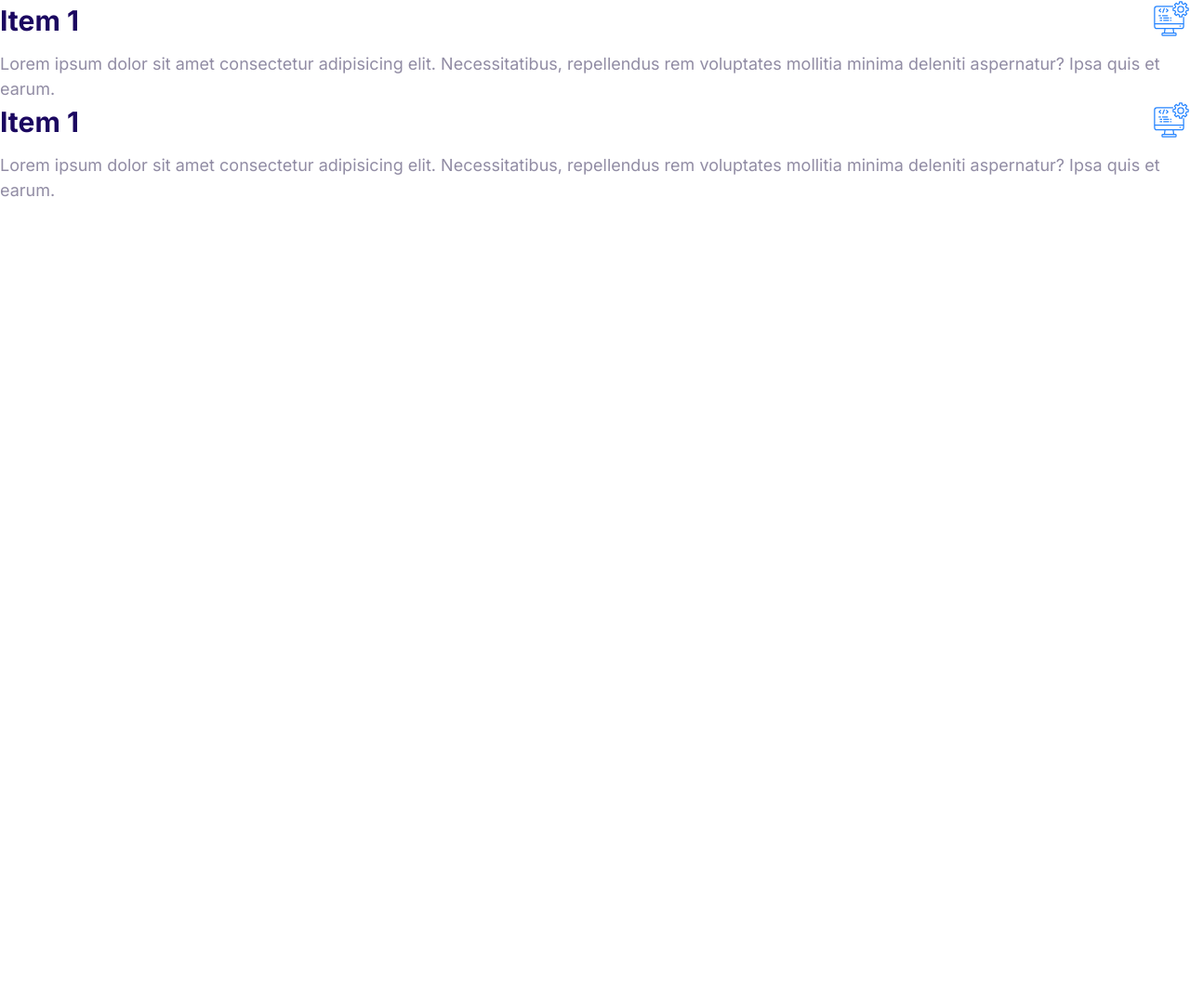
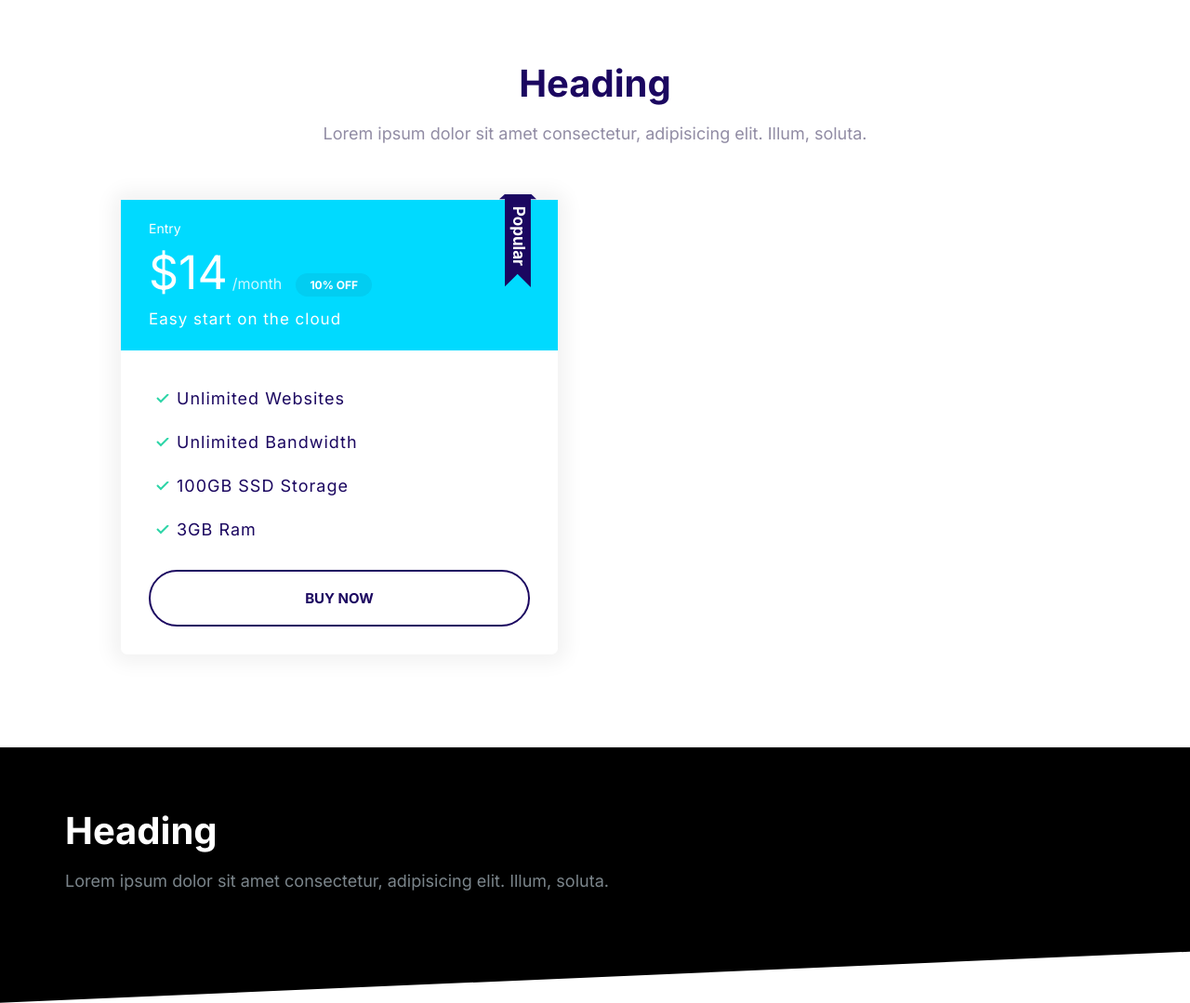
Before and after one commit to caiudias/cursomosh, a plain HTML site: page index.html in a window 1280 px wide. Shown: the whole page at 93% size. Before the commit the page ends 800 px from the top, so only its background shows below. Drawn offline with Linux system fonts and the light colour scheme.

Commit message:
sorted blocks

```diff
--- a/css/styles.css
+++ b/css/styles.css
@@ -472,3 +472,33 @@ a {
   max-height: 100vh;
   opacity: 1;
 }
+/*Blocks*/
+.block {
+  --padding-vertical: 6rem;
+  padding: var(--padding-vertical) 2rem;
+}
+.block__header {
+  text-align: center;
+}
+.block__heading {
+  margin-top: 0;
+}
+.block--dark {
+  background: #000;
+  color: #7b858b;
+}
+.block--dark .block__heading {
+  color: #fff;
+}
+.block--skewed-right {
+  padding-bottom: calc(var(--padding-vertical) + 4rem);
+  clip-path: polygon(0 0, 100% 0, 100% 100%, 0 80%);
+}
+.block--skewed-left {
+  padding-bottom: calc(var(--padding-vertical) + 4rem);
+  clip-path: polygon(0 0, 100% 0, 100% 80%, 0 100%);
+}
+.container {
+  max-width: 1140px;
+  margin: 0 auto;
+}
--- a/index.html
+++ b/index.html
@@ -15,34 +15,47 @@
     <link rel="stylesheet" href="css/styles.css" />
   </head>
   <body>
-    <div class="collapsible collapsible--expanded">
-      <header class="collapsible__header">
-        <h2 class="collapsible__heading">Item 1</h2>
-        <svg class="icon icon--primary collapsible__chevron">
-          <!---sprite for chevron is not working as in the course. used computer sprite to see the code working-->
-          <use xlink:href="images/sprite.svg#computer"></use>
-        </svg>
+    <section class="block container">
+      <header class="block__header">
+        <h2 class="block__heading">Heading</h2>
+        <p>
+          Lorem ipsum dolor sit amet consectetur, adipisicing elit. Illum,
+          soluta.
+        </p>
       </header>
-      <div class="collapsible__content">
-        Lorem ipsum dolor sit amet consectetur adipisicing elit. Necessitatibus,
-        repellendus rem voluptates mollitia minima deleniti aspernatur? Ipsa
-        quis et earum.
+      <div style="width: 50%; padding: 4rem">
+        <div class="plan plan--popular">
+          <div class="card card--secondary">
+            <header class="card__header">
+              <h3 class="plan__name">Entry</h3>
+              <span class="plan__price">$14</span>
+              <span class="plan__billing-cycle">/month</span>
+              <span class="badge badge--secondary badge--small">10% OFF</span>
+              <span class="plan__description">Easy start on the cloud</span>
+            </header>
+            <div class="card__body">
+              <ul class="list list--tick">
+                <li class="list__item">Unlimited Websites</li>
+                <li class="list__item">Unlimited Bandwidth</li>
+                <li class="list__item">100GB SSD Storage</li>
+                <li class="list__item">3GB Ram</li>
+              </ul>
+              <button class="button button--outline button--block">
+                Buy Now
+              </button>
+            </div>
+          </div>
+        </div>
       </div>
-    </div>
-    <div class="collapsible collapsible--expanded">
-      <header class="collapsible__header">
-        <h2 class="collapsible__heading">Item 1</h2>
-        <svg class="icon icon--primary collapsible__chevron">
-          <!---sprite for chevron is not working as in the course. used computer sprite to see the code working-->
-          <use xlink:href="images/sprite.svg#computer"></use>
-        </svg>
-      </header>
-      <div class="collapsible__content">
-        Lorem ipsum dolor sit amet consectetur adipisicing elit. Necessitatibus,
-        repellendus rem voluptates mollitia minima deleniti aspernatur? Ipsa
-        quis et earum.
+    </section>
+    <section class="block block--dark block--skewed-left">
+      <div class="container">
+        <h2 class="block__heading">Heading</h2>
+        <p>
+          Lorem ipsum dolor sit amet consectetur, adipisicing elit. Illum,
+          soluta.
+        </p>
       </div>
-    </div>
-    <script src="/js/main.js"></script>
+    </section>
   </body>
 </html>
```
Also changed, not shown: components/collapsibles.html (+1 -0 lines).
